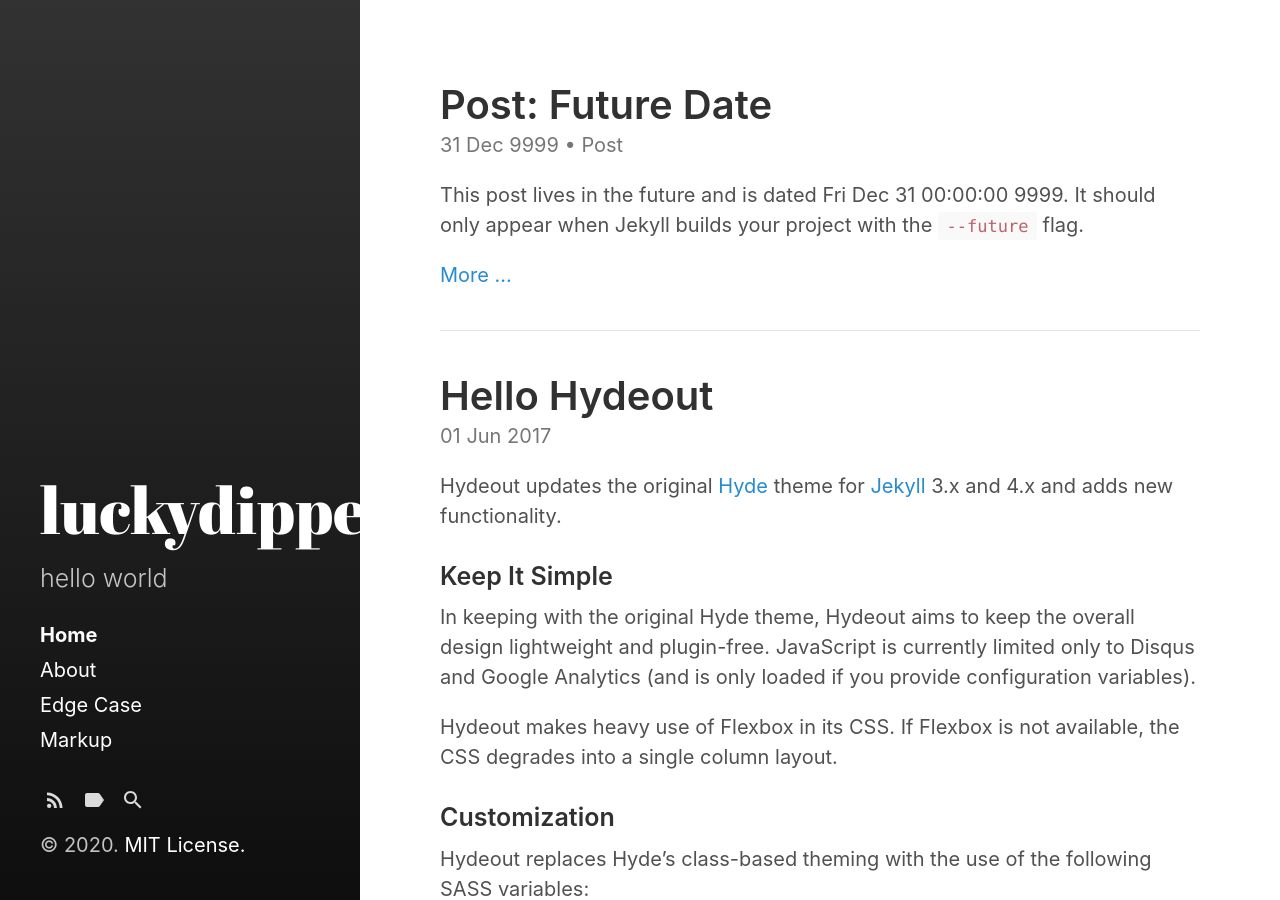
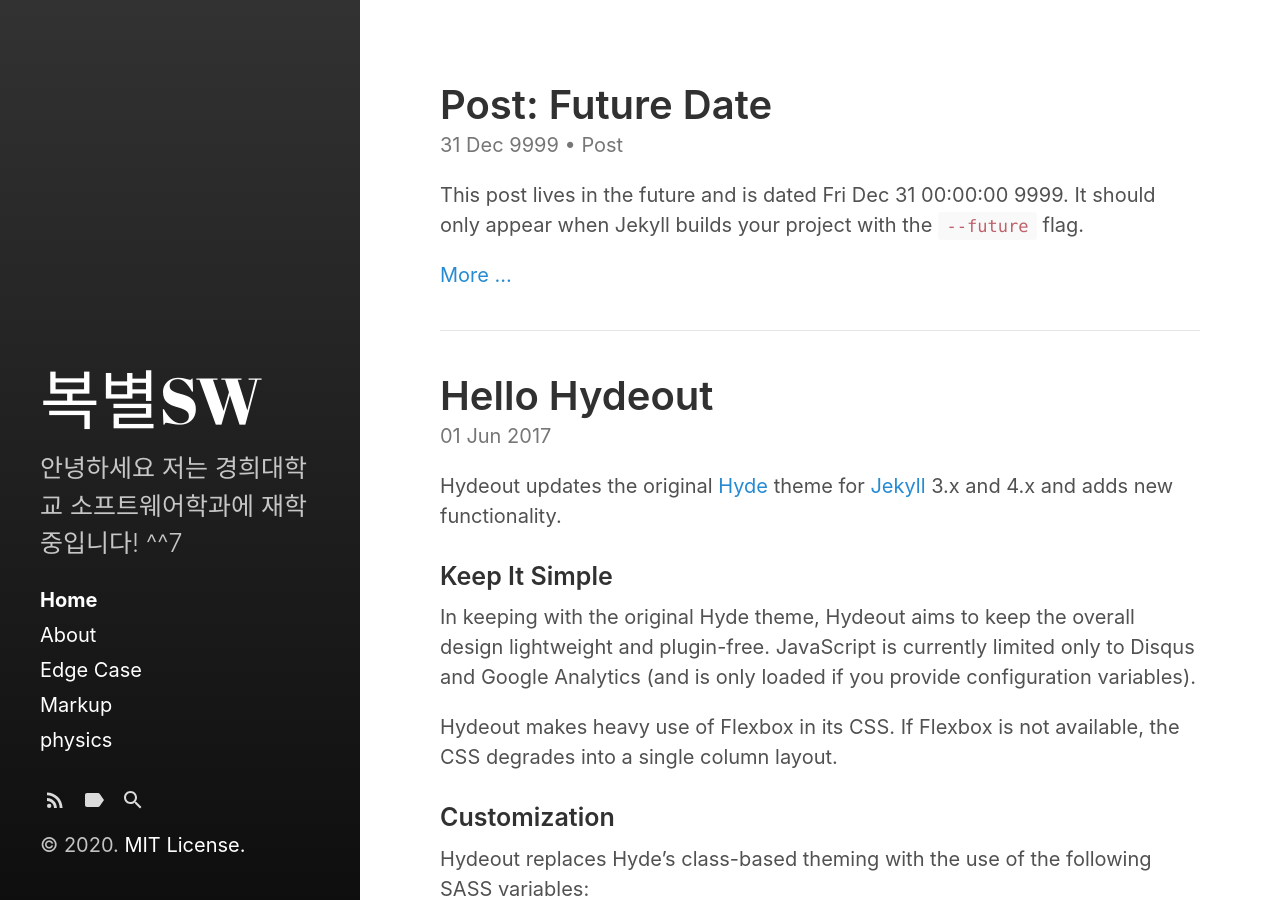
Before and after one commit to luckydipper/luckydipper.github.io, a Jekyll site: the page built from index.html, in a window 1280 px wide and 900 px high. Built offline with Jekyll 4.4.1, drawn with Linux system fonts in a browser that asks for light colours; the list of posts is cut into pages by our own code.

Commit message:
default
 I decide the design of the page I will config more

```diff
--- a/_config.yml
+++ b/_config.yml
@@ -6,9 +6,9 @@ highlighter:      rouge
 
 # Setup
 remote_theme:     fongandrew/hydeout
-title:            luckydipper
+title:            복별SW
 tagline:          'A Jekyll theme'
-description:      'hello world'
+description:      '안녕하세요 저는 경희대학교 소프트웨어학과에 재학중입니다! ^^7'
 url:              https://luckydipper.github.io
 baseurl:          ''
                   # the optional subpath of your site, e.g. "/blog"
--- a/_layouts/default.html
+++ b/_layouts/default.html
@@ -1,5 +1,5 @@
 <!DOCTYPE html>
-<html lang="en-us">
+<html lang="ko">
 
   {% include head.html %}
 
```
Also changed, not shown: category/physics.md (added, +6 -0 lines).
